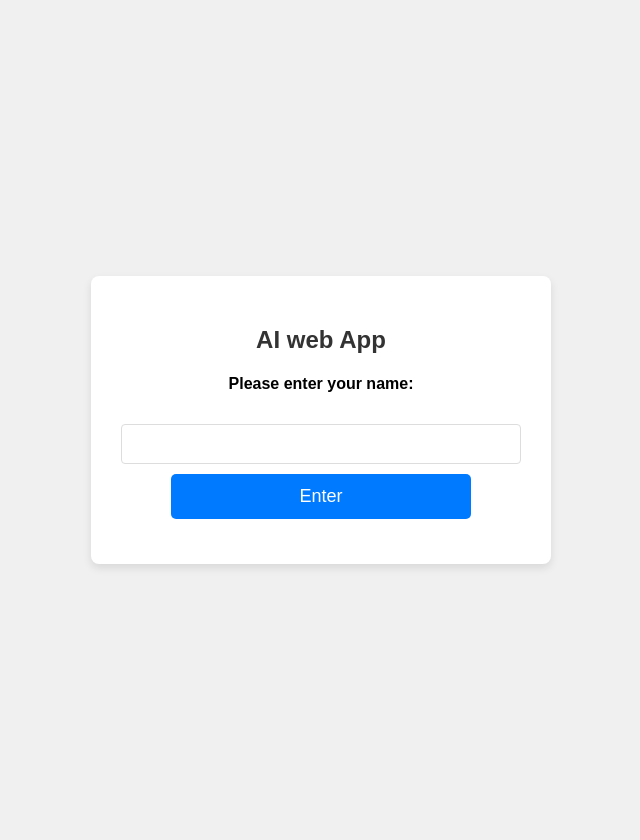
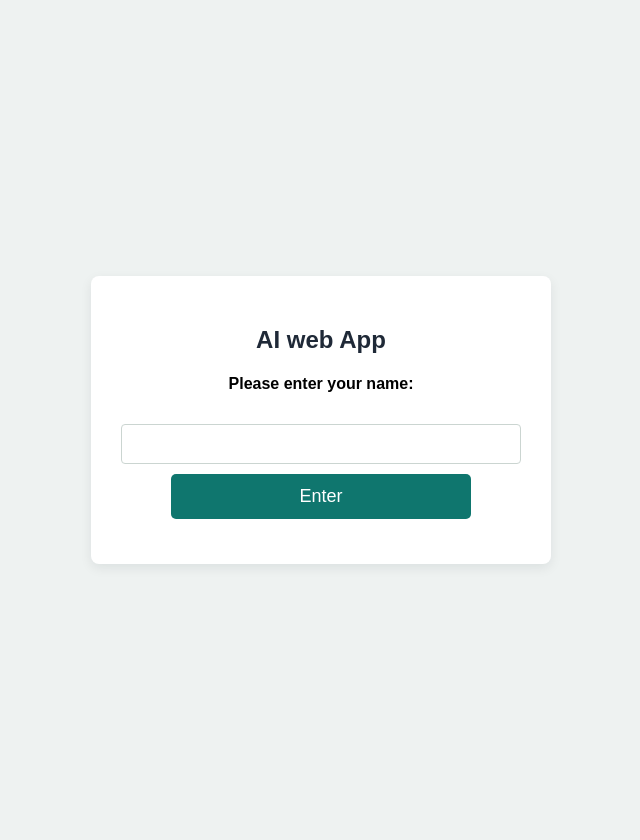
Before and after one commit to takagisa111-tech/2026-AN6001A, a Flask app: page / in a window 1280 px wide. Shown: the whole page, without its empty margins (319-959 px from the left). Run offline with Flask 3, Linux system fonts and the light colour scheme; parts of the project's set-up code (start-up, migrations or seed data) failed here and were passed over.

Commit message:
Update styles.css

```diff
--- a/static/styles.css
+++ b/static/styles.css
@@ -1,7 +1,7 @@
 
 body {
     font-family: 'Arial', sans-serif;
-    background-color: #f0f0f0;
+    background-color: #eef2f1;
     margin: 0;
     padding: 20px;
     display: flex;
@@ -14,7 +14,7 @@ body {
     background-color: #ffffff;
     padding: 30px;
     border-radius: 8px;
-    box-shadow: 0 4px 8px rgba(0, 0, 0, 0.1);
+    box-shadow: 0 4px 12px rgba(16, 24, 40, 0.08);
     max-width: 400px;
     width: 100%;
     text-align: center;
@@ -31,7 +31,7 @@ body {
 h2 {
     font-size: 24px;
     margin-bottom: 20px;
-    color: #333;
+    color: #1f2937;
 }
 
 form {
@@ -39,7 +39,7 @@ form {
 }
 
 input[type="submit"] {
-    background-color: #007bff;
+    background-color: #0f766e;
     color: white;
     padding: 12px 24px;
     border: none;
@@ -51,31 +51,35 @@ input[type="submit"] {
     max-width: 300px;
 }
 
+input[type="submit"]:hover {
+    background-color: #115e59;
+}
+
 input, button {
     width: 100%;
     padding: 10px;
     margin-top: 10px;
     border-radius: 4px;
-    border: 1px solid #ddd;
+    border: 1px solid #cbd5d1;
     font-size: 16px;
 }
 
 button {
-    background-color: #007bff;
+    background-color: #0f766e;
     color: white;
     border: none;
     cursor: pointer;
 }
 
 button:hover {
-    background-color: #0056b3;
+    background-color: #115e59;
 }
 
 
 p {
     margin-top: 20px;
     font-size: 18px;
-    color: #007bff;
+    color: #0f766e;
 }
 
 @media (max-width: 768px) {
```
